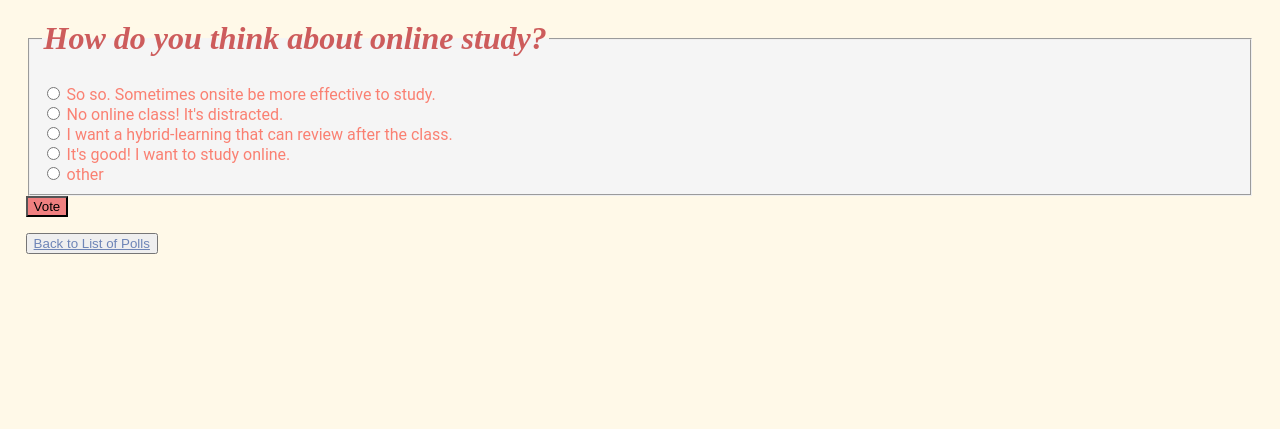
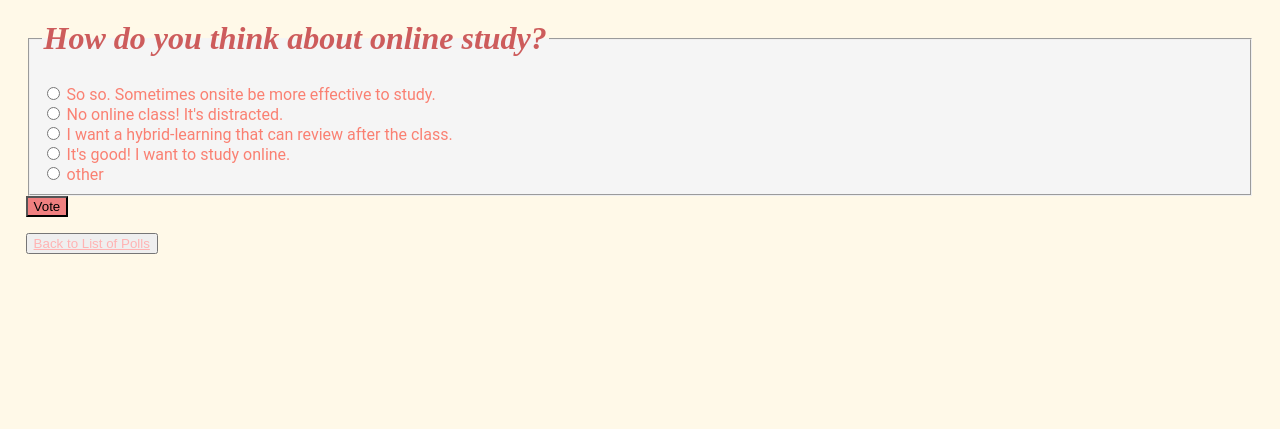
Before and after one commit to panitnt/ku-polls, a Django app: page /polls/2/ in a window 1280 px wide. Shown: the part 27-456 px from the top of the page. Run offline with Django 4.2, Linux system fonts and the light colour scheme; data comes from the database, SQL or seed files in the repository; parts of the project's set-up code (start-up, migrations or seed data) failed here and were passed over.

Commit message:
edit styles

```diff
--- a/polls/templates/polls/detail.html
+++ b/polls/templates/polls/detail.html
@@ -16,4 +16,4 @@
     </fieldset>
     <input class="button-vote" type="submit" value="Vote">
 </form>
-<button class="btn-result"><a href="{% url 'polls:index'%}">Back to List of Polls</a></button>
+<button class="btn-result"><a href="{% url 'polls:index'%}" style="color: #FFB3B3;">Back to List of Polls</a></button>
--- a/polls/templates/polls/results.html
+++ b/polls/templates/polls/results.html
@@ -6,5 +6,5 @@
         {% for choice in question.choice_set.all %}
             <p class="choice-result">{{ choice.choice_text }} -- {{ choice.votes }}</p>
         {% endfor %}
-    <button class="btn-result"><a href="{% url 'polls:index'%}">Back to List of Polls</a></button>
+    <button class="btn-result"><a href="{% url 'polls:index'%}" style="color: #FFB3B3;">Back to List of Polls</a></button>
 </div>
```
